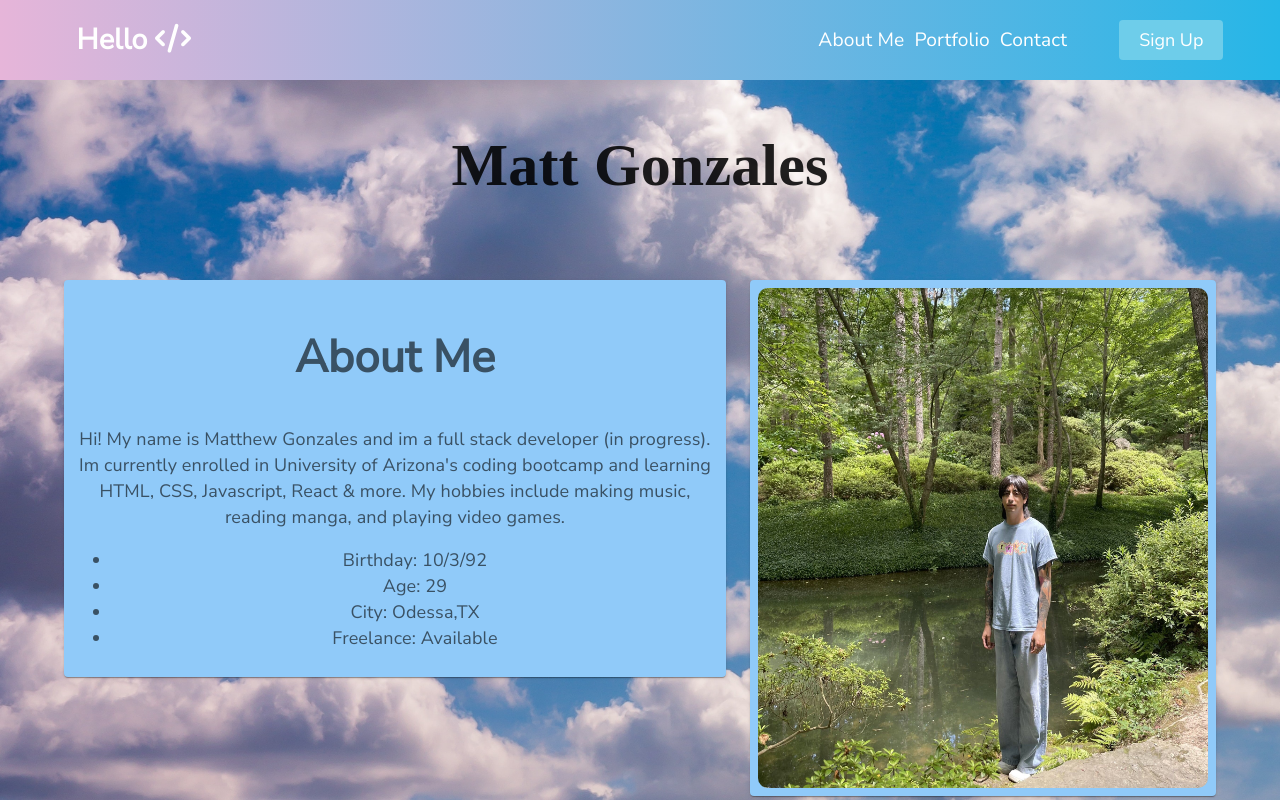
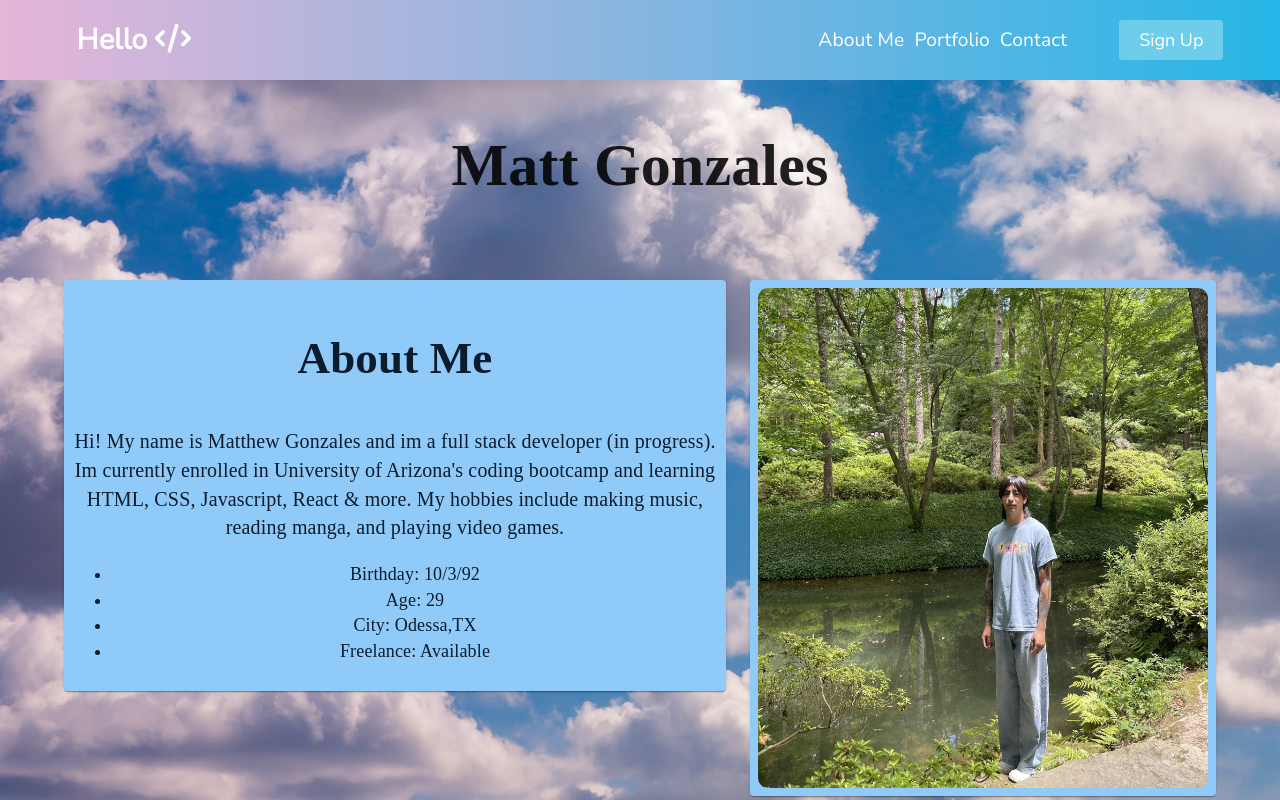
Before and after one commit to mattyjtx/react-portfolio, a React (Create React App) app: page / in a window 1280 px wide. Built offline with nearby package versions, Linux system fonts and the light colour scheme.

Commit message:
added portfolio and projectCards components. Not implemented yet

```diff
--- a/src/App.js
+++ b/src/App.js
@@ -5,6 +5,7 @@ import ButtonAppBar from './components/AppBar';
 import Navbar from './components/Navbar/Navbar';
 import { ThemeProvider, createTheme } from '@mui/material/styles'
 import {lightBlue} from '@mui/material/colors'
+import Portfolio from './components/Portfolio/Portfolio';
 
 const color = lightBlue[200]
 
@@ -29,6 +30,7 @@ function App() {
     <Navbar />
     <h1 className='title-name' >Matt Gonzales</h1>
 <Header />
+
     </>
   );
 }
--- a/src/components/Header/Header.css
+++ b/src/components/Header/Header.css
@@ -5,6 +5,7 @@
     justify-content: center;
     align-items: center;
     margin-top: 30px;
+    font-family: 'Sligoil';
 
 
 }
@@ -21,6 +22,8 @@
 .left-grid {
     font-size: 18px;
     flex-grow: 3;
+    color: rgb(11, 29, 45);
+    font-family: 'Sligoil';
 }
 
 container {
@@ -31,6 +34,14 @@ container {
 
 h2 {
     font-size: 45px;
+    font-family: 'Sligoil';
+}
+p {
+    font-family: 'Sligoil';
+    font-size: 20px;
+}
+li {
+    font-family: 'Sligoil';
 }
 
 img {
```
Also changed, not shown: src/components/Portfolio/Portfolio.js (added, +14 -0 lines), src/components/ProjectCards/ProjectCards.js (added, +33 -0 lines), src/assets/images/sound-scouter.png (added), src/components/Portfolio/Portfolio.css (added), src/components/ProjectCards/ProjectCards.css (added).
